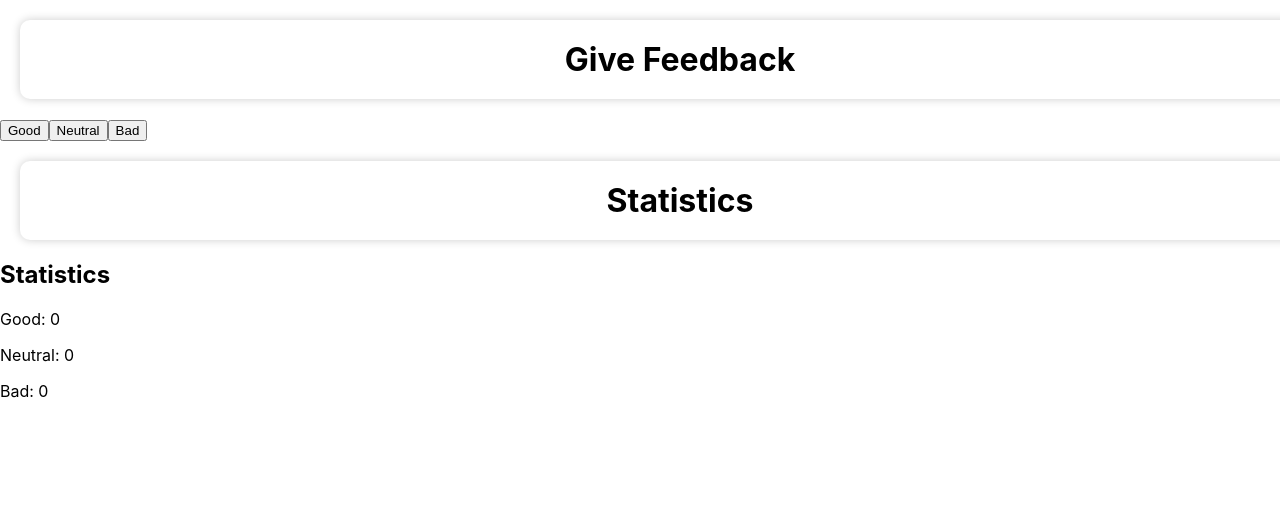
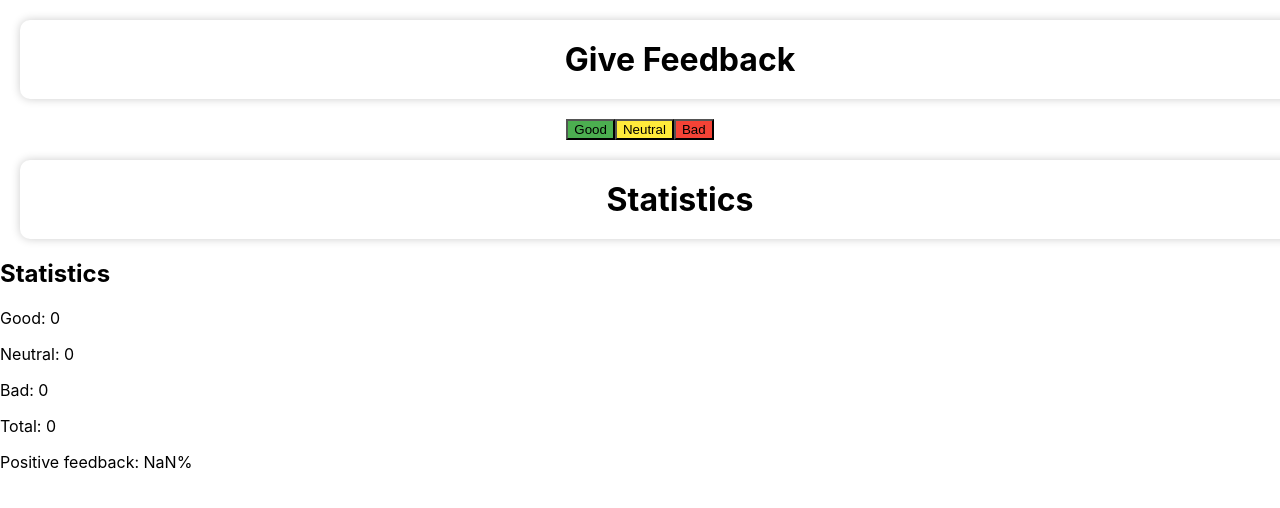
Before and after one commit to RomanHard/goit-react-hw-02-feedback, a React (Create React App) app: page / in a window 1280 px wide. Shown: the top 508 px of the page. Built offline with nearby package versions, Linux system fonts and the light colour scheme.

Commit message:
css feedback

```diff
--- a/src/components/feedbackOptions/FeedbackOptions.js
+++ b/src/components/feedbackOptions/FeedbackOptions.js
@@ -3,20 +3,35 @@ import PropTypes from 'prop-types';
 import './feedback-module.css';
 
 class FeedbackOptions extends React.Component {
+  onLeaveFeedback = e => {
+    const { name } = e.target;
+    this.setState(prevState => ({
+      [name]: prevState[name] + 1,
+    }));
+  };
+
   render() {
     return (
       <div className="feedbackOptions">
-        <button type="button" name="good" onClick={this.props.onLeaveFeedback}>
+        <button
+          type="button"
+          className="good"
+          onClick={this.props.onLeaveFeedback}
+        >
           Good
         </button>
         <button
           type="button"
-          name="neutral"
+          className="neutral"
           onClick={this.props.onLeaveFeedback}
         >
           Neutral
         </button>
-        <button type="button" name="bad" onClick={this.props.onLeaveFeedback}>
+        <button
+          type="button"
+          className="bad"
+          onClick={this.props.onLeaveFeedback}
+        >
           Bad
         </button>
       </div>
--- a/src/components/feedbackOptions/feedback-module.css
+++ b/src/components/feedbackOptions/feedback-module.css
@@ -8,3 +8,21 @@
   cursor: pointer;
   transition: background-color 250ms cubic-bezier(0.4, 0, 0.2, 1);
 }
+
+.feedbackOptions {
+  display: flex;
+  align-items: center;
+  justify-content: center;
+}
+
+.good {
+  background-color: #4caf50;
+}
+
+.neutral {
+  background-color: #ffeb3b;
+}
+
+.bad {
+  background-color: #f44336;
+}
--- a/src/components/statistic/Statistic.js
+++ b/src/components/statistic/Statistic.js
@@ -1,6 +1,7 @@
 import React from 'react';
 import './statistic-module.css';
 import PropTypes from 'prop-types';
+import FeedbackOptions from '../feedbackOptions/FeedbackOptions';
 
 class Statistic extends React.Component {
   state = {
@@ -16,6 +17,30 @@ class Statistic extends React.Component {
         <p>Good: {this.state.good}</p>
         <p>Neutral: {this.state.neutral}</p>
         <p>Bad: {this.state.bad}</p>
+        <p>Total: {this.countTotalFeedback()}</p>
+        <p>Positive feedback: {this.countPositiveFeedbackPercentage()}%</p>
+
+        {/* <button
+          type="button"
+          name="good"
+          onClick={() => this.setState({ good: this.state.good + 1 })}
+        >
+          Good
+        </button>
+        <button
+          type="button"
+          name="neutral"
+          onClick={() => this.setState({ neutral: this.state.neutral + 1 })}
+        >
+          Neutral
+        </button>
+        <button
+          type="button"
+          name="bad"
+          onClick={() => this.setState({ bad: this.state.bad + 1 })}
+        >
+          Bad
+        </button> */}
       </div>
     );
   }
```
